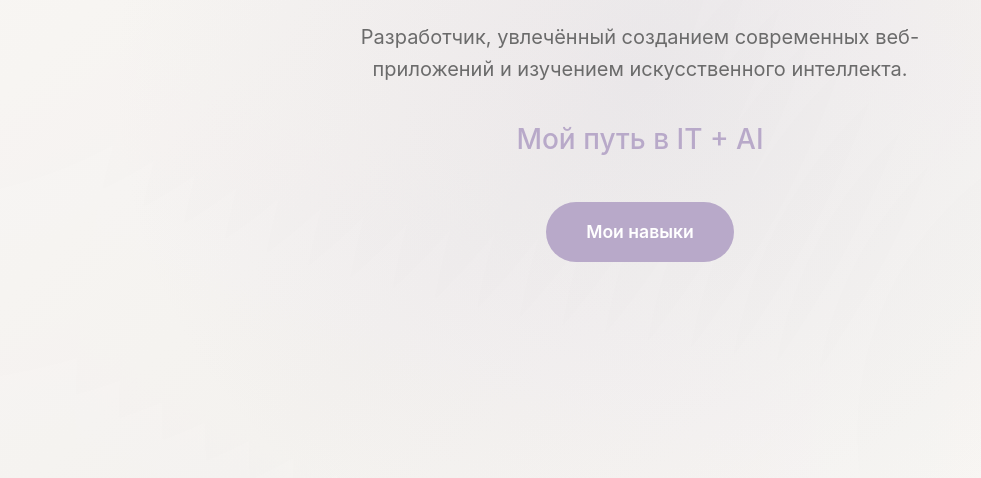
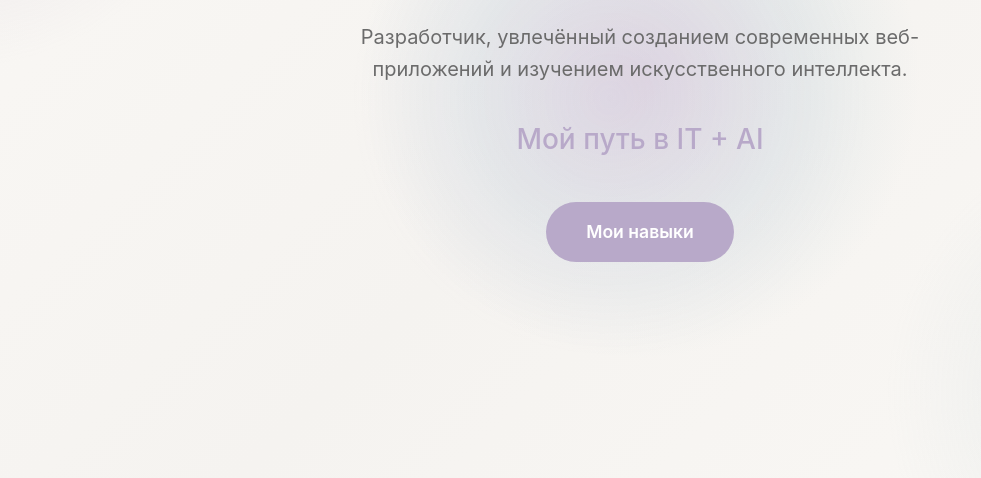
Before and after one commit to Sigizmund2012/skills-checker, a plain HTML site: page index.html in a window 1280 px wide. Shown: the part 322-800 px from the top of the page, without its empty margins (0-981 px from the left). Drawn offline with Linux system fonts and the light colour scheme.

Commit message:
change cursor animation

```diff
--- a/script.js
+++ b/script.js
@@ -25,10 +25,11 @@ function initHeroBackgroundInteraction() {
     const x = ((lastClientX - rect.left) / rect.width) * 100;
     const y = ((lastClientY - rect.top) / rect.height) * 100;
 
-    // Немного ограничим значения, чтобы подсветка не «убегала» слишком далеко.
+    // Ограничиваем значения, чтобы подсветка не «убегала» слишком далеко.
     const clampedX = Math.max(0, Math.min(100, x));
     const clampedY = Math.max(0, Math.min(100, y));
 
+    // Плавно обновляем позицию для более заметного эффекта
     hero.style.setProperty("--hero-glow-x", clampedX + "%");
     hero.style.setProperty("--hero-glow-y", clampedY + "%");
 
--- a/styles.css
+++ b/styles.css
@@ -44,7 +44,7 @@ body {
   overflow: hidden;
 }
 
-/* Лёгкий градиентный эффект на фоне, реагирующий на положение мыши */
+/* Градиентный эффект на фоне, реагирующий на положение мыши */
 .hero::before {
   content: "";
   position: absolute;
@@ -53,31 +53,38 @@ body {
   right: 0;
   bottom: 0;
   background: radial-gradient(
-    circle at var(--hero-glow-x) var(--hero-glow-y),
-    rgba(184, 169, 201, 0.15) 0%,
+    circle 400px at var(--hero-glow-x) var(--hero-glow-y),
+    rgba(184, 169, 201, 0.35) 0%,
+    rgba(168, 197, 208, 0.2) 40%,
     transparent 70%
   );
+  transition: background 0.3s ease-out;
   pointer-events: none;
 }
 
-/* Дополнительный мягкий «шум» / свечение на фоне (автономная анимация) */
+/* Дополнительное свечение на фоне (автономная анимация) */
 .hero::after {
   content: "";
   position: absolute;
-  inset: -20%;
+  inset: -30%;
   background: radial-gradient(
-      circle at 10% 20%,
-      rgba(184, 169, 201, 0.12),
-      transparent 60%
+      circle 500px at 20% 30%,
+      rgba(184, 169, 201, 0.25),
+      transparent 50%
     ),
     radial-gradient(
-      circle at 80% 80%,
-      rgba(168, 197, 208, 0.1),
-      transparent 65%
+      circle 450px at 75% 70%,
+      rgba(168, 197, 208, 0.2),
+      transparent 55%
+    ),
+    radial-gradient(
+      circle 400px at 50% 50%,
+      rgba(200, 180, 220, 0.15),
+      transparent 60%
     );
-  mix-blend-mode: multiply;
-  opacity: 0;
-  animation: heroGlowFloat 12s ease-in-out infinite alternate;
+  mix-blend-mode: normal;
+  opacity: 1;
+  animation: heroGlowFloat 15s ease-in-out infinite;
   pointer-events: none;
 }
 
@@ -161,19 +168,23 @@ body {
   }
 }
 
-/* Автономная лёгкая анимация фона */
+/* Автономная анимация фона */
 @keyframes heroGlowFloat {
   0% {
-    transform: translate3d(0, 0, 0) scale(1);
-    opacity: 0.15;
+    transform: translate3d(0, 0, 0) scale(1) rotate(0deg);
+    opacity: 1;
   }
-  50% {
-    transform: translate3d(-10px, 10px, 0) scale(1.03);
-    opacity: 0.22;
+  33% {
+    transform: translate3d(-30px, 20px, 0) scale(1.08) rotate(2deg);
+    opacity: 1;
+  }
+  66% {
+    transform: translate3d(25px, -25px, 0) scale(1.05) rotate(-1deg);
+    opacity: 1;
   }
   100% {
-    transform: translate3d(10px, -10px, 0) scale(1.05);
-    opacity: 0.18;
+    transform: translate3d(0, 0, 0) scale(1) rotate(0deg);
+    opacity: 1;
   }
 }
 
```
